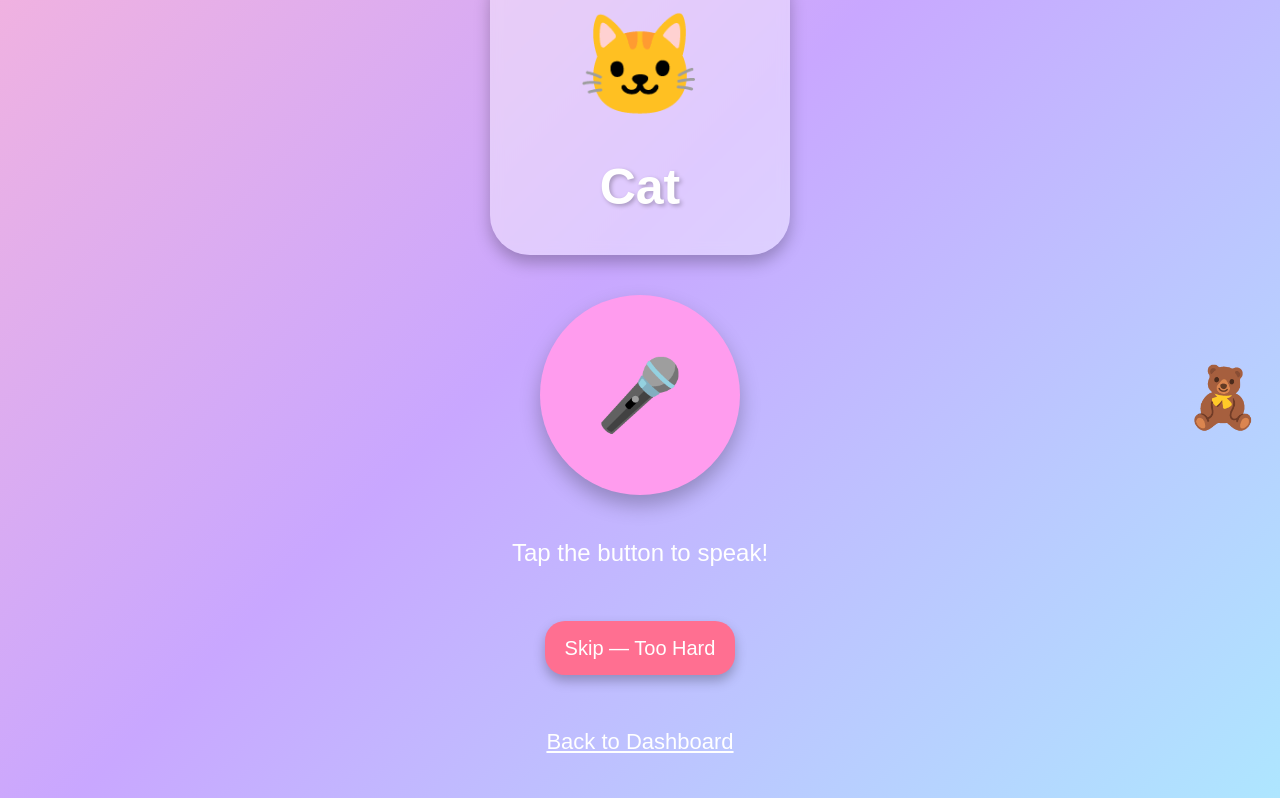
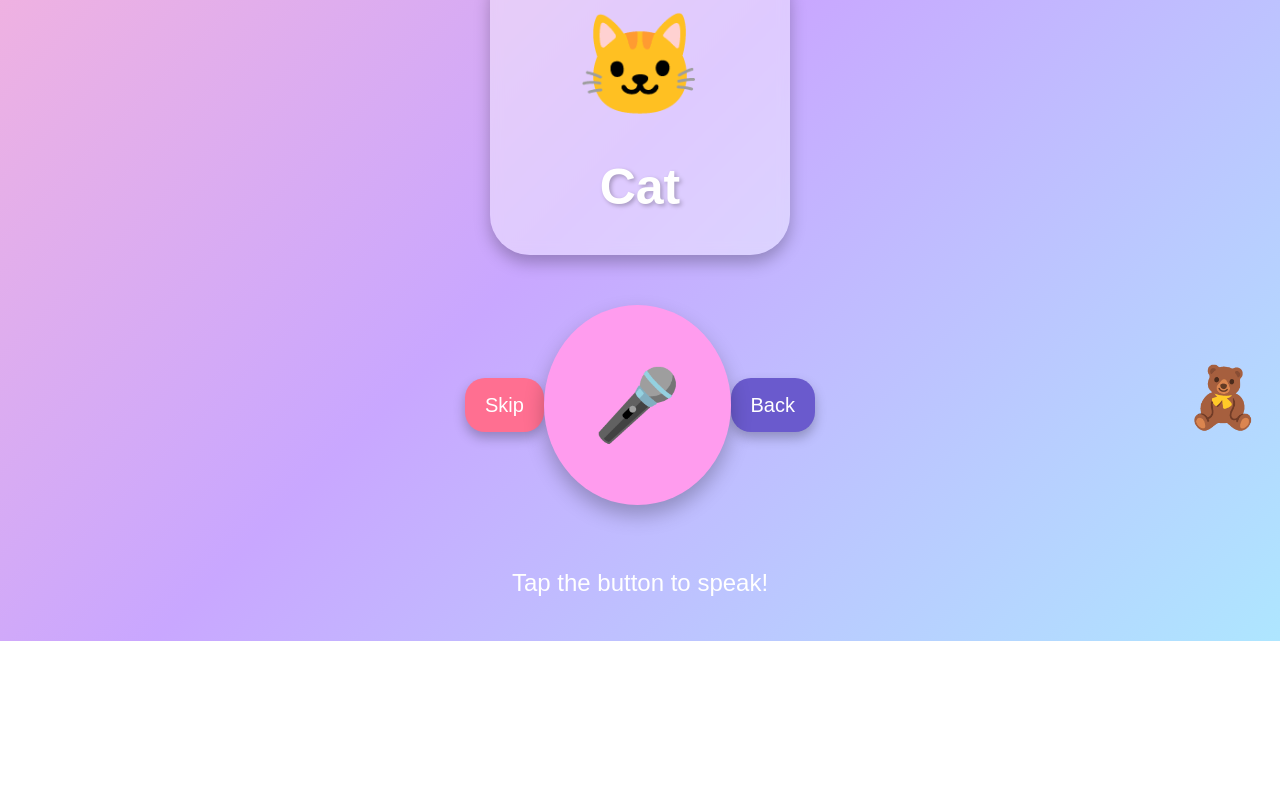
Before and after one commit to Saron-web/speech-practice-helper, a Next.js app: page /practice in a window 1280 px wide. Shown: the part 337-1135 px from the top of the page. After the commit the page ends 978 px from the top, so only its background shows below. Built offline with nearby package versions, Linux system fonts and the light colour scheme; no server answers.

Commit message:
add back on the practice page

```diff
--- a/app/practice/page.tsx
+++ b/app/practice/page.tsx
@@ -275,7 +275,35 @@ export default function PracticePage() {
         </div>
       </div>
 
-      {/* Microphone Button */}
+      {/* BUTTON ROW: SKIP - MIC - BACK */}
+      <div
+        style={{
+          display: "flex",
+          flexDirection: "row",
+          alignItems: "center",
+          justifyContent: "space-between",
+          width: 350,
+          marginTop: 10
+        }}
+      >
+        {/* LEFT: SKIP */}
+        <button
+          onClick={() => setIndex((prev) => prev + 1)}
+          style={{
+            padding: "12px 20px",
+            borderRadius: 20,
+            background: "#FF6F91",
+            color: "white",
+            fontSize: 20,
+            border: "none",
+            cursor: "pointer",
+            boxShadow: "0 6px 12px rgba(0,0,0,0.25)"
+          }}
+        >
+          Skip
+        </button>
+
+        {/* CENTER: MICROPHONE */}
         <button
           onClick={startListening}
           style={{
@@ -295,18 +323,13 @@ export default function PracticePage() {
           🎤
         </button>
 
-      <div style={{ fontSize: 24, color: "white" }}>
-        {listening ? "Listening..." : "Tap the button to speak!"}
-      </div>
-
-      {/* ⭐ SKIP BUTTON ADDED HERE ⭐ */}
+        {/* RIGHT: BACK TO PREVIOUS WORD */}
         <button
-        onClick={() => setIndex((prev) => prev + 1)}
+          onClick={() => setIndex((prev) => Math.max(prev - 1, 0))}
           style={{
-          marginTop: 10,
             padding: "12px 20px",
             borderRadius: 20,
-          background: "#FF6F91",
+            background: "#6A5ACD",
             color: "white",
             fontSize: 20,
             border: "none",
@@ -314,8 +337,13 @@ export default function PracticePage() {
             boxShadow: "0 6px 12px rgba(0,0,0,0.25)"
           }}
         >
-        Skip — Too Hard
+          Back
         </button>
+      </div>
+
+      <div style={{ fontSize: 24, color: "white", marginTop: 20 }}>
+        {listening ? "Listening..." : "Tap the button to speak!"}
+      </div>
 
       {heard && (
         <div
@@ -330,18 +358,6 @@ export default function PracticePage() {
           I heard: <b>{heard}</b>
         </div>
       )}
-
-      <a
-        href="/dashboard"
-        style={{
-          marginTop: 10,
-          fontSize: 22,
-          color: "white",
-          textDecoration: "underline"
-        }}
-      >
-        Back to Dashboard
-      </a>
 
       {/* 🧸 Teddy Bear Helper */}
       <div
```
Lines whose indentation alone changed are shown as unchanged.
